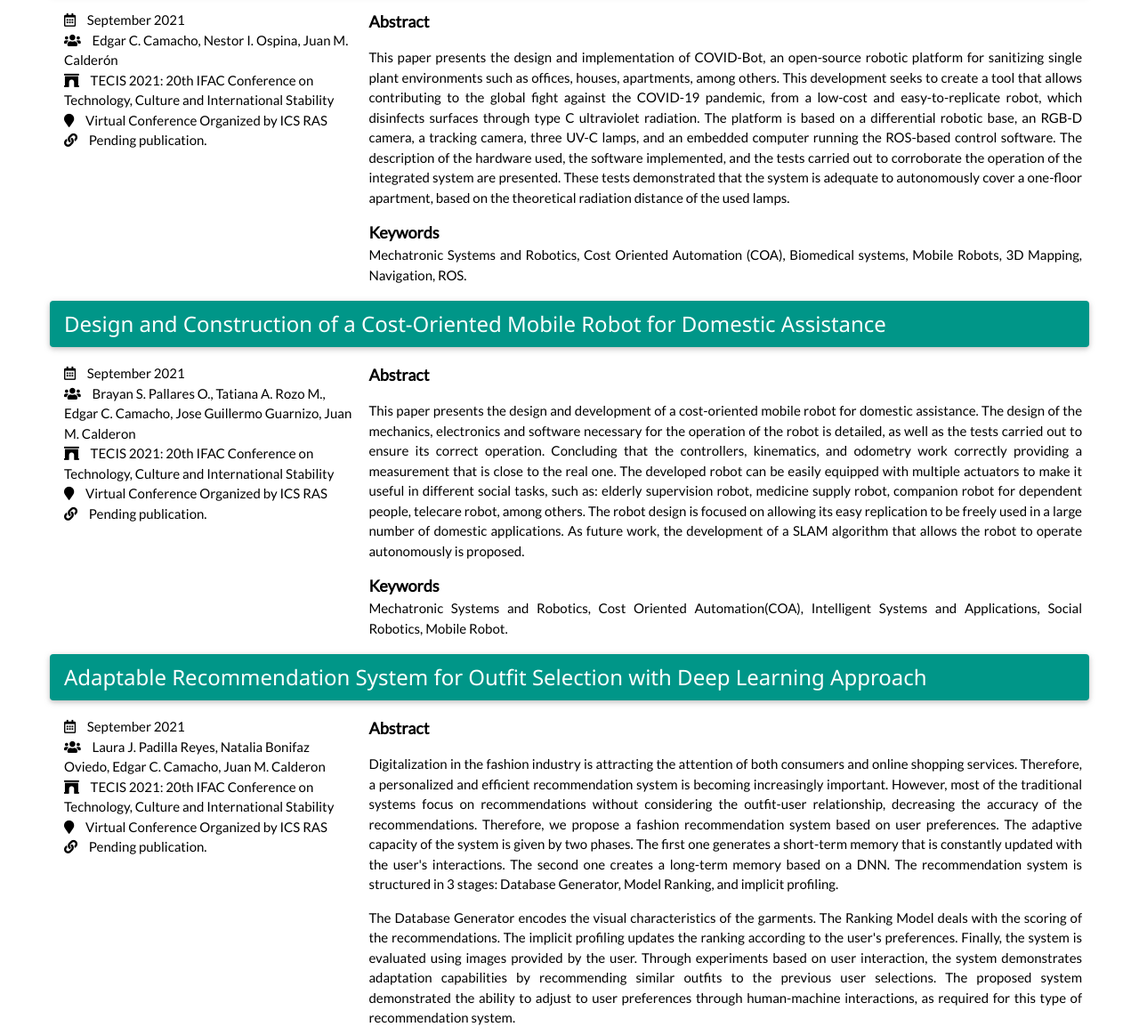
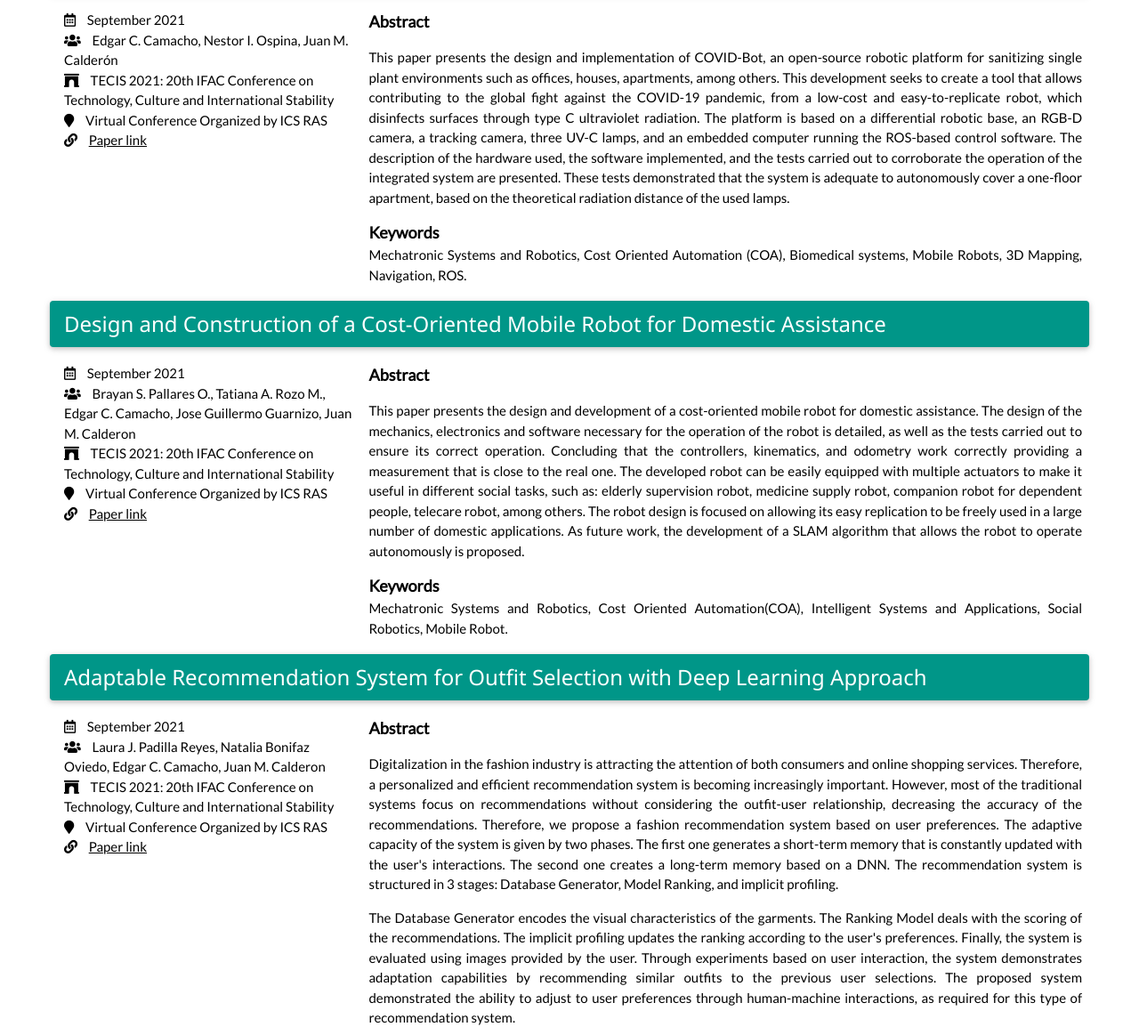
Before and after one commit to edgarcamilocamacho/edgarcamilocamacho.github.io, a plain HTML site: page publications.html in a window 1280 px wide. Shown: the part 202-1365 px from the top of the page at 89% size. Drawn offline with nearby package versions, Linux system fonts and the light colour scheme.

Commit message:
Papers links, UR info, and Photo updated

```diff
--- a/publications.html
+++ b/publications.html
@@ -76,7 +76,7 @@ body {font-family: "Lato", sans-serif}
             Virtual Conference Organized by ICS RAS
           </div>
           <div> <i class="fa fa-link" style="padding-right: 3%;"></i>
-            Pending publication.
+            <a href="https://www.sciencedirect.com/science/article/pii/S2405896321019030" target="_blank">Paper link</a>
           </div>
         </td>
         <td class="w3-justify">
@@ -110,7 +110,7 @@ body {font-family: "Lato", sans-serif}
             Virtual Conference Organized by ICS RAS
           </div>
           <div> <i class="fa fa-link" style="padding-right: 3%;"></i>
-            Pending publication.
+            <a href="https://www.sciencedirect.com/science/article/pii/S2405896321018991" target="_blank">Paper link</a>
           </div>
         </td>
         <td class="w3-justify">
@@ -144,7 +144,7 @@ body {font-family: "Lato", sans-serif}
             Virtual Conference Organized by ICS RAS
           </div>
           <div> <i class="fa fa-link" style="padding-right: 3%;"></i>
-            Pending publication.
+            <a href="https://www.sciencedirect.com/science/article/pii/S2405896321019534" target="_blank">Paper link</a>
           </div>
         </td>
         <td class="w3-justify">
```
Also changed, not shown: index.html (+4 -2 lines), img/camilo.jpg (deleted), img/camilo.png (added).
